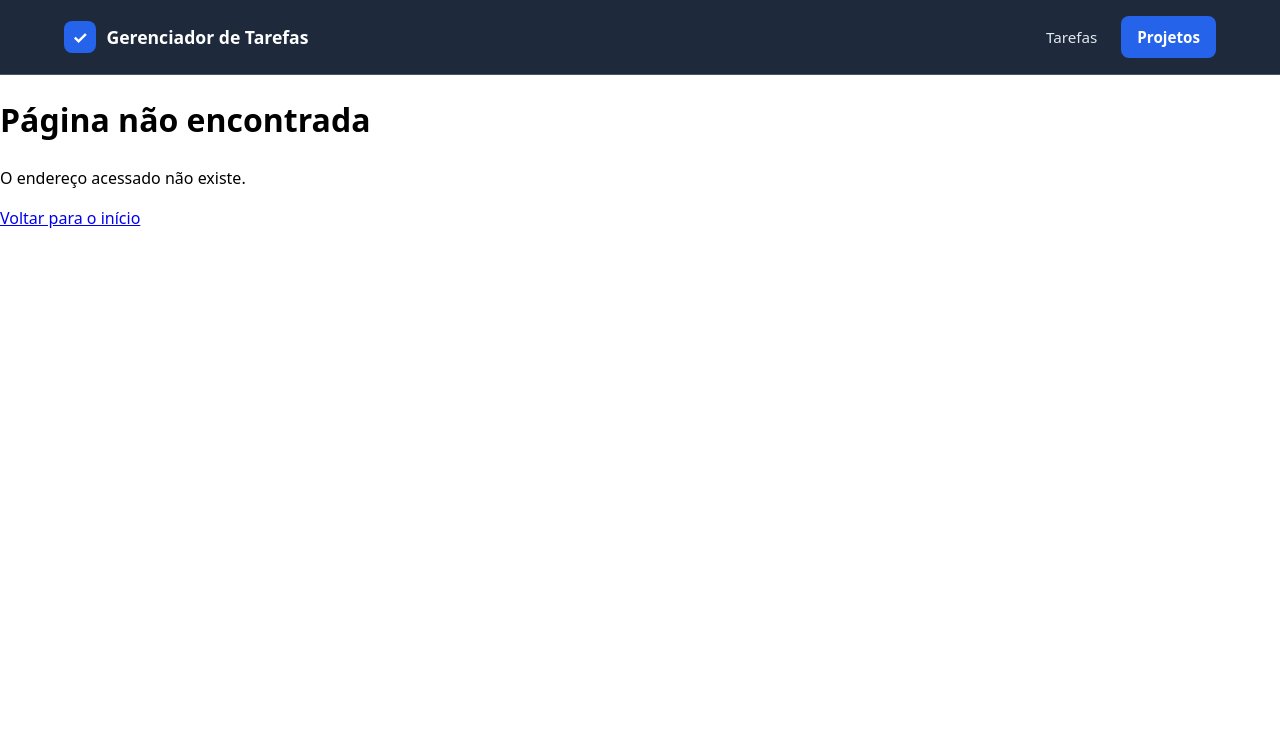
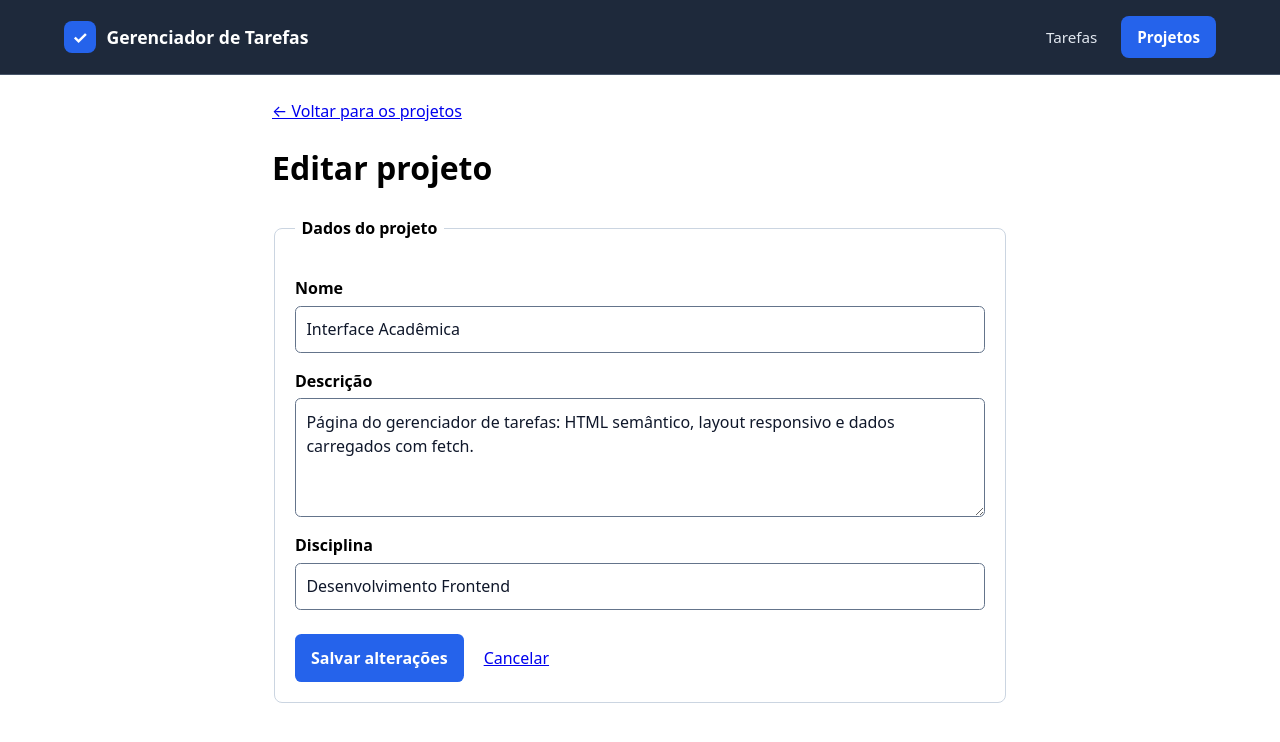
Before and after one commit to andreybueno-git/projeto-g2-frontend, a SvelteKit app: page /projetos/1/editar in a window 1280 px wide. Before the commit this address had no page. Shown: the top 742 px of the page. Built offline with nearby package versions, Linux system fonts and the light colour scheme; data requests are answered from the project's data file.

Commit message:
Cria cadastro e edição de projeto

```diff
--- /dev/null
+++ b/src/lib/componentes/FormularioProjeto.svelte
@@ -0,0 +1,133 @@
+<script lang="ts">
+  import { onDestroy, untrack } from 'svelte';
+  import { goto } from '$app/navigation';
+  import type { CamposProjeto } from '../utils/projetos';
+
+  type Props = {
+    inicial: CamposProjeto;
+    rotuloSalvar: string;
+    hrefCancelar: string;
+    // Grava os dados e devolve o endereço para onde ir depois de salvar.
+    aoSalvar: (dados: CamposProjeto) => Promise<string>;
+  };
+
+  let { inicial, rotuloSalvar, hrefCancelar, aoSalvar }: Props = $props();
+
+  // A página que usa este formulário o recria (com {#key}) quando o projeto muda,
+  // então copiar o valor inicial uma única vez é intencional.
+  let dados = $state<CamposProjeto>(untrack(() => ({ ...inicial })));
+
+  let erros = $state<Partial<Record<keyof CamposProjeto, string>>>({});
+  let erroSalvar = $state<string | null>(null);
+  let salvando = $state(false);
+  let salvo = $state(false);
+  let destino = $state('/projetos');
+  let paginaAtiva = true;
+
+  onDestroy(() => { paginaAtiva = false; });
+
+  // Devolve os dados sem espaços nas pontas, ou null se algum campo estiver vazio.
+  function validar(): CamposProjeto | null {
+    const limpo: CamposProjeto = {
+      nome: dados.nome.trim(),
+      descricao: dados.descricao.trim(),
+      disciplina: dados.disciplina.trim()
+    };
+    const novosErros: Partial<Record<keyof CamposProjeto, string>> = {};
+    if (!limpo.nome) novosErros.nome = 'Informe o nome do projeto.';
+    if (!limpo.descricao) novosErros.descricao = 'Informe a descrição do projeto.';
+    if (!limpo.disciplina) novosErros.disciplina = 'Informe a disciplina.';
+    erros = novosErros;
+    return Object.keys(novosErros).length === 0 ? limpo : null;
+  }
+
+  async function enviar(evento: SubmitEvent) {
+    evento.preventDefault();
+    if (salvando || salvo) return;
+
+    const limpo = validar();
+    if (!limpo) return;
+
+    salvando = true;
+    erroSalvar = null;
+    try {
+      destino = await aoSalvar(limpo);
+      salvo = true;
+    } catch {
+      erroSalvar = 'Não foi possível salvar o projeto. Seus dados foram mantidos. Tente novamente.';
+    } finally {
+      salvando = false;
+    }
+
+    // Se a navegação falhar depois de salvar, o link de sucesso leva ao projeto
+    // e ninguém precisa salvar duas vezes.
+    if (salvo && paginaAtiva) {
+      try { await goto(destino); } catch { /* o link abaixo permite continuar */ }
+    }
+  }
+</script>
+
+{#if salvo}
+  <p role="status">Projeto salvo com sucesso. <a href={destino}>Continuar</a></p>
+{:else}
+  <form onsubmit={enviar} novalidate aria-busy={salvando}>
+    <fieldset disabled={salvando}>
+      <legend>Dados do projeto</legend>
+
+      <label for="nome">Nome</label>
+      <input
+        id="nome"
+        bind:value={dados.nome}
+        required
+        aria-invalid={erros.nome ? 'true' : undefined}
+        aria-describedby={erros.nome ? 'erro-nome' : undefined}
+      />
+      {#if erros.nome}<p class="erro" id="erro-nome" role="alert">{erros.nome}</p>{/if}
+
+      <label for="descricao">Descrição</label>
+      <textarea
+        id="descricao"
+        bind:value={dados.descricao}
+        rows="4"
+        required
+        aria-invalid={erros.descricao ? 'true' : undefined}
+        aria-describedby={erros.descricao ? 'erro-descricao' : undefined}
+      ></textarea>
+      {#if erros.descricao}<p class="erro" id="erro-descricao" role="alert">{erros.descricao}</p>{/if}
+
+      <label for="disciplina">Disciplina</label>
+      <input
+        id="disciplina"
+        bind:value={dados.disciplina}
+        required
+        aria-invalid={erros.disciplina ? 'true' : undefined}
+        aria-describedby={erros.disciplina ? 'erro-disciplina' : undefined}
+      />
+      {#if erros.disciplina}<p class="erro" id="erro-disciplina" role="alert">{erros.disciplina}</p>{/if}
+
+      {#if erroSalvar}<p class="erro" role="alert">{erroSalvar}</p>{/if}
+      <div class="acoes">
+        <button type="submit">{salvando ? 'Salvando...' : rotuloSalvar}</button>
+        <a href={hrefCancelar}>Cancelar</a>
+      </div>
+      {#if salvando}<p role="status">Salvando projeto...</p>{/if}
+    </fieldset>
+  </form>
+{/if}
+
+<style>
+  form { margin-top: 1.5rem; }
+  fieldset { min-width: 0; border: 1px solid #cbd5e1; border-radius: 0.5rem; padding: 1.25rem; }
+  legend { padding: 0 0.4rem; font-weight: 700; }
+  label { display: block; margin: 1rem 0 0.35rem; font-weight: 600; }
+  input, textarea { display: block; width: 100%; min-height: 2.75rem; padding: 0.65rem; font: inherit; color: #0f172a; background: #fff; border: 1px solid #64748b; border-radius: 0.35rem; }
+  input[aria-invalid='true'], textarea[aria-invalid='true'] { border-color: #991b1b; border-width: 2px; }
+  textarea { resize: vertical; }
+  .acoes { display: flex; align-items: center; flex-wrap: wrap; gap: 1.25rem; margin-top: 1.5rem; }
+  button { padding: 0.75rem 1rem; font: inherit; font-weight: 600; background: #2563eb; color: #fff; border: 0; border-radius: 0.4rem; cursor: pointer; }
+  button:hover { background: #1d4ed8; }
+  button:disabled { cursor: wait; opacity: 0.7; }
+  :is(input, textarea, button):focus-visible { outline: 3px solid #2563eb; outline-offset: 3px; }
+  .erro { margin: 0.35rem 0 0; color: #991b1b; }
+  @media (max-width: 480px) { fieldset { padding: 1rem; } }
+</style>
--- /dev/null
+++ b/src/lib/utils/projetos.ts
@@ -0,0 +1,15 @@
+import type { NovoProjeto } from "../../tipos";
+
+// Campos que a pessoa preenche no formulário. O id vem da API e o criadoEm é
+// definido no cadastro.
+export type CamposProjeto = Pick<NovoProjeto, "nome" | "descricao" | "disciplina">;
+
+// Data de hoje no fuso do computador, no formato "2026-10-21".
+// Não use new Date().toISOString(): ele usa UTC e, no Brasil, depois das 21h
+// já devolve o dia seguinte.
+export function hojeLocal(): string {
+  const agora = new Date();
+  const mes = String(agora.getMonth() + 1).padStart(2, "0");
+  const dia = String(agora.getDate()).padStart(2, "0");
+  return `${agora.getFullYear()}-${mes}-${dia}`;
+}
--- a/src/routes/projetos/+page.svelte
+++ b/src/routes/projetos/+page.svelte
@@ -20,6 +20,7 @@
 
   <main>
     <h1>Projetos</h1>
+    <p><a href="/projetos/novo">Novo projeto</a></p>
 
     {#if carregando}
       <p>Carregando projetos...</p>
--- a/src/routes/projetos/[id]/+page.svelte
+++ b/src/routes/projetos/[id]/+page.svelte
@@ -51,6 +51,7 @@
     <header>
       <h1>{projeto.nome}</h1>
       <p class="descricao">{projeto.descricao}</p>
+      <p><a href={`/projetos/${encodeURIComponent(projeto.id)}/editar`}>Editar projeto</a></p>
       <dl>
         <div>
           <dt>Disciplina</dt>
--- /dev/null
+++ b/src/routes/projetos/[id]/editar/+page.svelte
@@ -0,0 +1,88 @@
+<script lang="ts">
+  import { page } from '$app/state';
+  import { atualizarProjeto, buscarProjeto, ErroApi } from '../../../../lib/servicos/api';
+  import type { AtualizacaoProjeto, Projeto } from '../../../../tipos';
+  import type { CamposProjeto } from '../../../../lib/utils/projetos';
+  import FormularioProjeto from '../../../../lib/componentes/FormularioProjeto.svelte';
+
+  let projeto = $state<Projeto | null>(null);
+  let carregando = $state(true);
+  let erro = $state<string | null>(null);
+
+  // Busca de novo sempre que o id da URL muda.
+  $effect(() => {
+    const id = page.params.id;
+    if (!id) return;
+
+    let ativo = true;
+    projeto = null;
+    erro = null;
+    carregando = true;
+
+    buscarProjeto(id)
+      .then((dados) => {
+        if (ativo) projeto = dados;
+      })
+      .catch((e) => {
+        if (!ativo) return;
+        erro =
+          e instanceof ErroApi && e.status === 404
+            ? 'Projeto não encontrado.'
+            : 'Não foi possível carregar o projeto.';
+      })
+      .finally(() => {
+        if (ativo) carregando = false;
+      });
+
+    return () => {
+      ativo = false;
+    };
+  });
+
+  // PATCH recebe só os campos alterados. O id e o criadoEm não mudam.
+  async function salvar(dados: CamposProjeto): Promise<string> {
+    const atual = projeto;
+    if (!atual) throw new Error('Projeto não carregado.');
+
+    const alteracoes: AtualizacaoProjeto = {};
+    if (dados.nome !== atual.nome) alteracoes.nome = dados.nome;
+    if (dados.descricao !== atual.descricao) alteracoes.descricao = dados.descricao;
+    if (dados.disciplina !== atual.disciplina) alteracoes.disciplina = dados.disciplina;
+
+    if (Object.keys(alteracoes).length > 0) {
+      await atualizarProjeto(atual.id, alteracoes);
+    }
+    return `/projetos/${encodeURIComponent(atual.id)}`;
+  }
+</script>
+
+<svelte:head><title>Editar projeto | Gerenciador de Tarefas</title></svelte:head>
+
+<main>
+  <a href="/projetos">← Voltar para os projetos</a>
+  <h1>Editar projeto</h1>
+
+  {#if carregando}
+    <p role="status">Carregando projeto...</p>
+  {:else if erro}
+    <p role="alert">{erro}</p>
+  {:else if projeto}
+    {#key projeto.id}
+      <FormularioProjeto
+        inicial={{
+          nome: projeto.nome,
+          descricao: projeto.descricao,
+          disciplina: projeto.disciplina
+        }}
+        rotuloSalvar="Salvar alterações"
+        hrefCancelar={`/projetos/${encodeURIComponent(projeto.id)}`}
+        aoSalvar={salvar}
+      />
+    {/key}
+  {/if}
+</main>
+
+<style>
+  main { max-width: 48rem; margin: 0 auto; padding: 1.5rem 1rem; }
+  h1 { margin-bottom: 0.5rem; }
+</style>
--- /dev/null
+++ b/src/routes/projetos/novo/+page.svelte
@@ -0,0 +1,34 @@
+<script lang="ts">
+  import { criarProjeto } from '../../../lib/servicos/api';
+  import { hojeLocal } from '../../../lib/utils/projetos';
+  import type { CamposProjeto } from '../../../lib/utils/projetos';
+  import FormularioProjeto from '../../../lib/componentes/FormularioProjeto.svelte';
+
+  const inicial: CamposProjeto = { nome: '', descricao: '', disciplina: '' };
+
+  // A API gera o id. A data de criação é a de hoje, no fuso do computador.
+  async function salvar(dados: CamposProjeto): Promise<string> {
+    const projeto = await criarProjeto({ ...dados, criadoEm: hojeLocal() });
+    return `/projetos/${encodeURIComponent(projeto.id)}`;
+  }
+</script>
+
+<svelte:head><title>Novo projeto | Gerenciador de Tarefas</title></svelte:head>
+
+<main>
+  <a href="/projetos">← Voltar para os projetos</a>
+  <h1>Novo projeto</h1>
+  <p>Informe o nome, a descrição e a disciplina do projeto.</p>
+
+  <FormularioProjeto
+    {inicial}
+    rotuloSalvar="Salvar projeto"
+    hrefCancelar="/projetos"
+    aoSalvar={salvar}
+  />
+</main>
+
+<style>
+  main { max-width: 48rem; margin: 0 auto; padding: 1.5rem 1rem; }
+  h1 { margin-bottom: 0.5rem; }
+</style>
```
Also changed, not shown: 1 other file (tests, documents, lock files or other folders).
